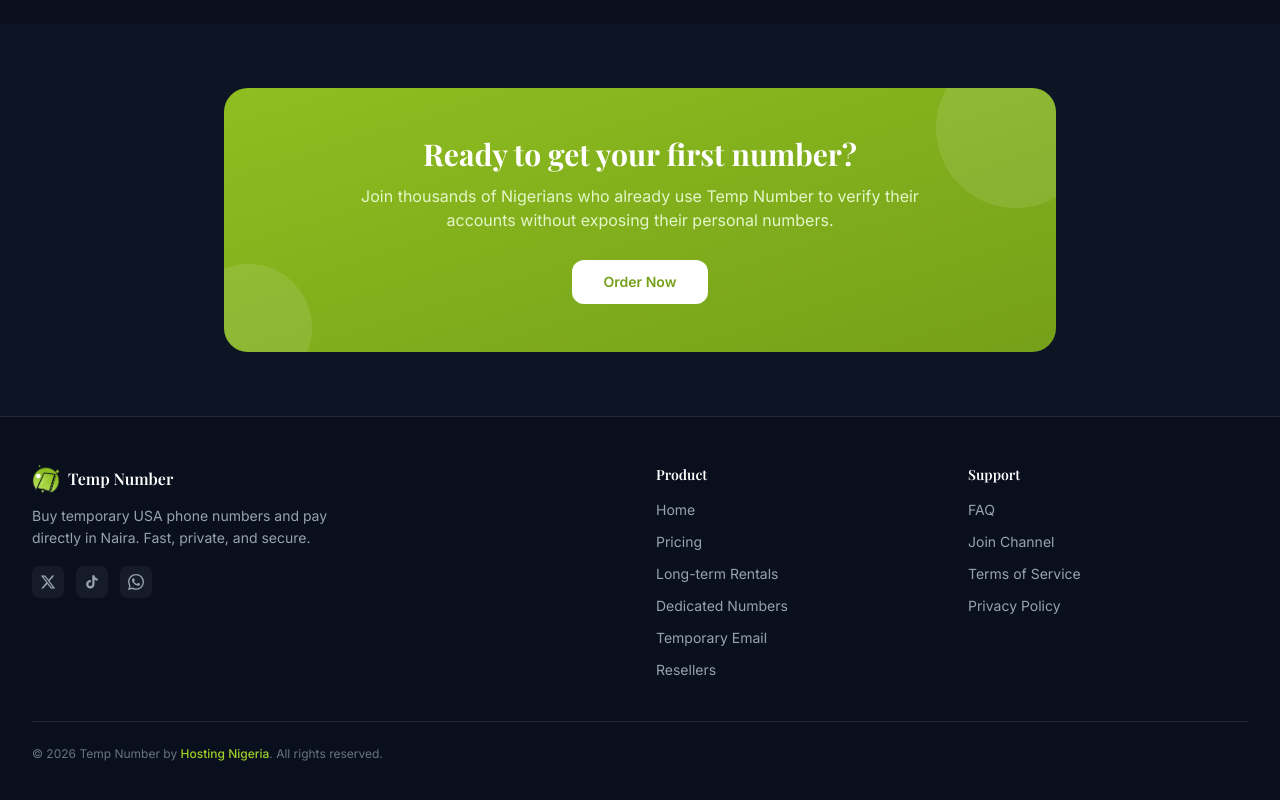
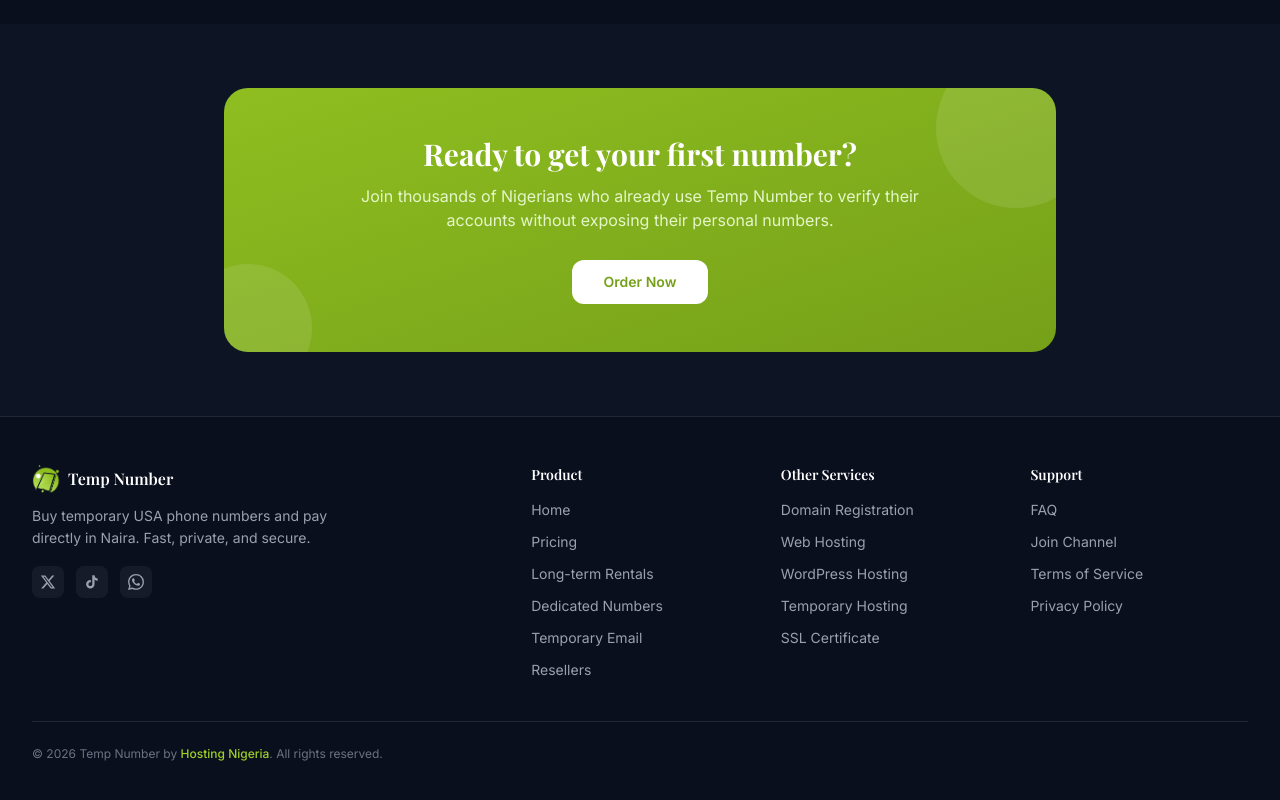
Before and after one commit to Bornorbang/tempnumber, a Next.js app: page / in a window 1280 px wide. Shown: the part 3220-4020 px from the top of the page. Built offline with nearby package versions, Linux system fonts and the light colour scheme; no server answers; a web font is replaced by a local one.

Commit message:
Add other services to static footer

```diff
--- a/src/components/Footer.tsx
+++ b/src/components/Footer.tsx
@@ -9,6 +9,13 @@
     { label: "Dedicated Numbers",  href: "/dedicated-numbers" },
     { label: "Temporary Email",    href: "/temporary-email" },
     { label: "Resellers",          href: "/reseller" },
+  ],
+  "Other Services": [
+    { label: "Domain Registration", href: "https://portal.hostingnigeria.com/domainchecker.php" },
+    { label: "Web Hosting", href: "https://portal.hostingnigeria.com/index.php?rp=/store/web-hosting" },
+    { label: "WordPress Hosting", href: "https://portal.hostingnigeria.com/index.php?rp=/store/wordpress-hosting" },
+    { label: "Temporary Hosting", href: "https://hostingnigeria.com/temporary-hosting-plan/" },
+    { label: "SSL Certificate", href: "https://portal.hostingnigeria.com/index.php?rp=/store/ssl-certificates" },
   ],
   Support: [
     { label: "FAQ",              href: "/faq" },
@@ -22,7 +29,7 @@
   return (
     <footer className="bg-[var(--bg-page)] border-t border-slate-200 dark:border-white/10">
       <div className="max-w-7xl mx-auto px-4 sm:px-6 lg:px-8 py-12">
-        <div className="grid grid-cols-2 md:grid-cols-4 gap-8 mb-10">
+        <div className="grid grid-cols-2 md:grid-cols-5 gap-8 mb-10">
           {/* Brand */}
           <div className="col-span-2 md:col-span-2">
             <Link href="/" className="inline-flex items-center gap-2 mb-3">
@@ -82,6 +89,8 @@
                   <li key={link.label}>
                     <Link
                       href={link.href}
+                      target={link.href.startsWith("http") ? "_blank" : undefined}
+                      rel={link.href.startsWith("http") ? "noopener noreferrer" : undefined}
                       className="text-slate-500 dark:text-gray-400 hover:text-slate-900 dark:hover:text-white text-sm transition-colors"
                     >
                       {link.label}
```
